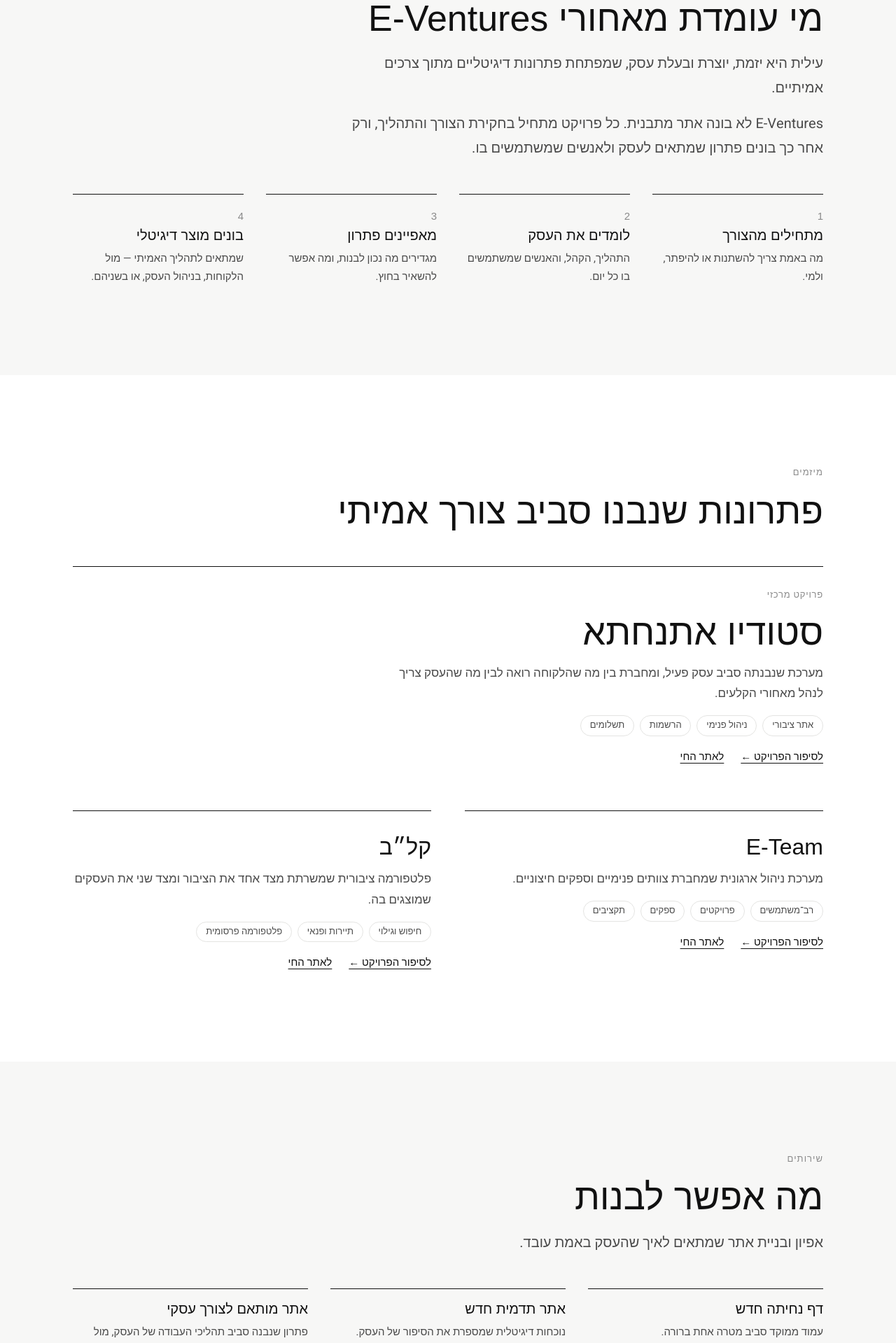
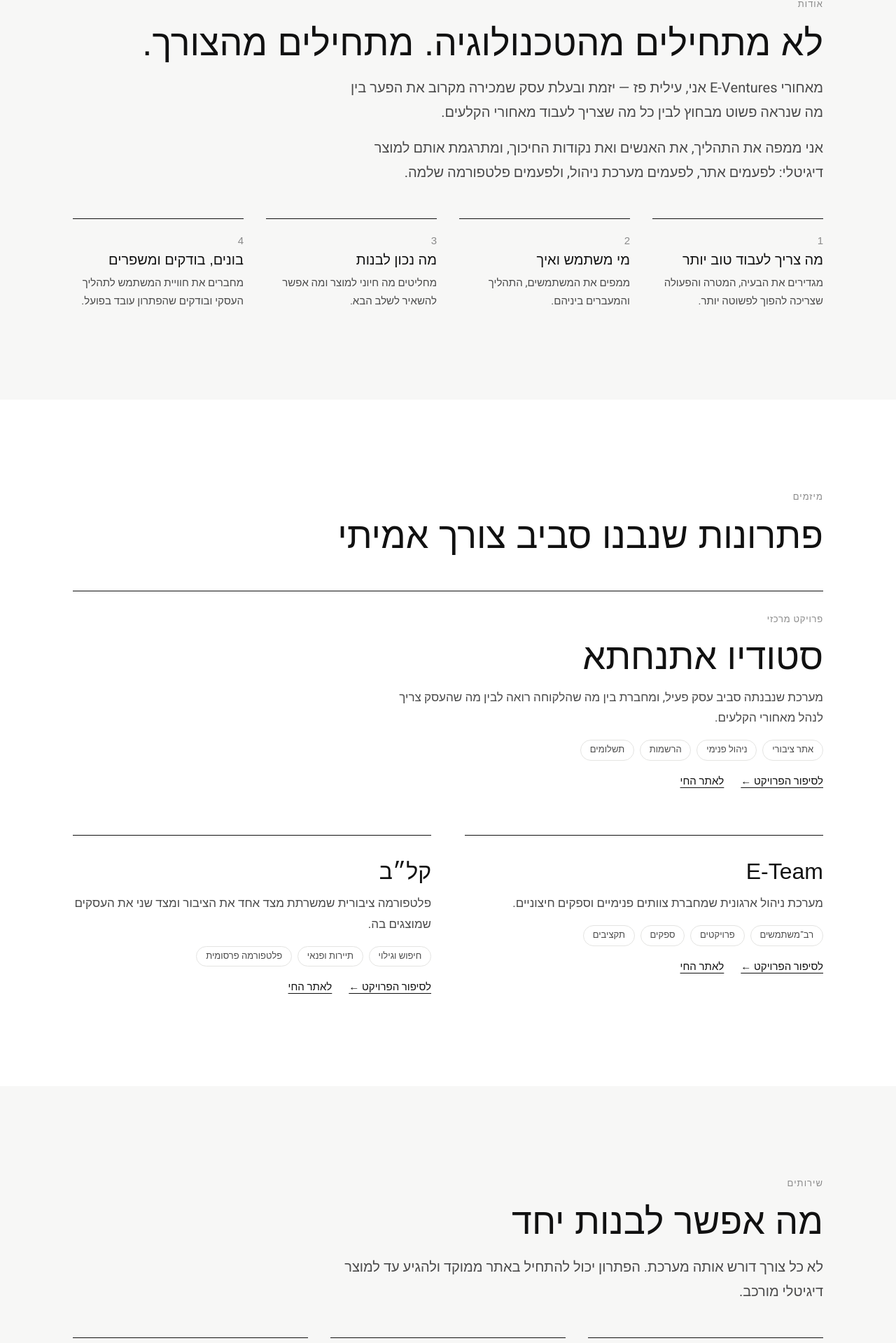
Before and after one commit to Ilitpaz/E-Ventures, a Next.js app: page / in a window 1280 px wide. Shown: the part 873-2792 px from the top of the page at 70% size. Built offline with nearby package versions, Linux system fonts and the light colour scheme; a web font is replaced by a local one.

Commit message:
Refresh homepage positioning and service copy

```diff
--- a/src/content/site.ts
+++ b/src/content/site.ts
@@ -1,37 +1,46 @@
 /**
- * Copy status: `site.slogan` is approved. Everything else in this file is DRAFT copy awaiting approval.
+ * Working copy. The slogan is approved; the remaining copy is maintained as editable site content.
  */
 export const site = {
   name: "E-Ventures",
   url: "https://e-ventures.co.il",
   slogan: "מצורך, לרעיון, לפתרון דיגיטלי.",
   heroText:
-    "אני חוקרת את הצורך ואת התהליך, מבינה את העסק ואת האנשים שמשתמשים בו, ובונה פתרון דיגיטלי שמתאים לאיך שהעסק באמת עובד.",
+    "לא מתחילים מתבנית ולא מרשימת פיצ׳רים. מתחילים במה שצריך לקרות בפועל — ללקוח, לעסק ולצוות — ומשם בונים מוצר דיגיטלי שמתאים לתהליך האמיתי.",
   description:
-    "E-Ventures — אפיון ובניית פתרונות דיגיטליים שמתאימים לצורך העסקי האמיתי: דפי נחיתה, אתרי תדמית ואתרים מותאמים לעסק.",
+    "E-Ventures — אפיון ובניית אתרים, מערכות ניהול ופלטפורמות דיגיטליות סביב תהליכים עסקיים אמיתיים.",
   locale: "he_IL",
 } as const;
 
 export const about = {
-  title: "מי עומדת מאחורי E-Ventures",
+  title: "לא מתחילים מהטכנולוגיה. מתחילים מהצורך.",
   paragraphs: [
-    "עילית היא יזמת, יוצרת ובעלת עסק, שמפתחת פתרונות דיגיטליים מתוך צרכים אמיתיים.",
-    "E-Ventures לא בונה אתר מתבנית. כל פרויקט מתחיל בחקירת הצורך והתהליך, ורק אחר כך בונים פתרון שמתאים לעסק ולאנשים שמשתמשים בו.",
+    "מאחורי E-Ventures אני, עילית פז — יזמת ובעלת עסק שמכירה מקרוב את הפער בין מה שנראה פשוט מבחוץ לבין כל מה שצריך לעבוד מאחורי הקלעים.",
+    "אני ממפה את התהליך, את האנשים ואת נקודות החיכוך, ומתרגמת אותם למוצר דיגיטלי: לפעמים אתר, לפעמים מערכת ניהול, ולפעמים פלטפורמה שלמה.",
   ],
   steps: [
-    { title: "מתחילים מהצורך", text: "מה באמת צריך להשתנות או להיפתר, ולמי." },
-    { title: "לומדים את העסק", text: "התהליך, הקהל, והאנשים שמשתמשים בו כל יום." },
-    { title: "מאפיינים פתרון", text: "מגדירים מה נכון לבנות, ומה אפשר להשאיר בחוץ." },
-    { title: "בונים מוצר דיגיטלי", text: "שמתאים לתהליך האמיתי — מול הלקוחות, בניהול העסק, או בשניהם." },
+    { title: "מה צריך לעבוד טוב יותר", text: "מגדירים את הבעיה, המטרה והפעולה שצריכה להפוך לפשוטה יותר." },
+    { title: "מי משתמש ואיך", text: "ממפים את המשתמשים, התהליך והמעברים ביניהם." },
+    { title: "מה נכון לבנות", text: "מחליטים מה חיוני למוצר ומה אפשר להשאיר לשלב הבא." },
+    { title: "בונים, בודקים ומשפרים", text: "מחברים את חוויית המשתמש לתהליך העסקי ובודקים שהפתרון עובד בפועל." },
   ],
 } as const;
 
 export const services = {
-  title: "מה אפשר לבנות",
-  intro: "אפיון ובניית אתר שמתאים לאיך שהעסק באמת עובד.",
+  title: "מה אפשר לבנות יחד",
+  intro: "לא כל צורך דורש אותה מערכת. הפתרון יכול להתחיל באתר ממוקד ולהגיע עד למוצר דיגיטלי מורכב.",
   items: [
-    { title: "דף נחיתה חדש", text: "עמוד ממוקד סביב מטרה אחת ברורה." },
-    { title: "אתר תדמית חדש", text: "נוכחות דיגיטלית שמספרת את הסיפור של העסק." },
-    { title: "אתר מותאם לצורך עסקי", text: "פתרון שנבנה סביב תהליכי העבודה של העסק, מול הלקוחות ובניהול הפנימי." },
+    {
+      title: "אתרים ומסלולי לקוח",
+      text: "אתרי תדמית, דפי נחיתה ותהליכי הרשמה או הזמנה שמובילים את המשתמש לפעולה ברורה.",
+    },
+    {
+      title: "מערכות ניהול מותאמות",
+      text: "כלי ניהול שנבנים סביב העבודה בפועל — לקוחות, פעילויות, משימות, תקשורת, תשלומים ותהליכים פנימיים.",
+    },
+    {
+      title: "מוצרים ופלטפורמות",
+      text: "מערכות רב־משתמשים שמחברות בין קהלים, צוותים, ספקים או עסקים בתוך תהליך אחד.",
+    },
   ],
 } as const;
```
